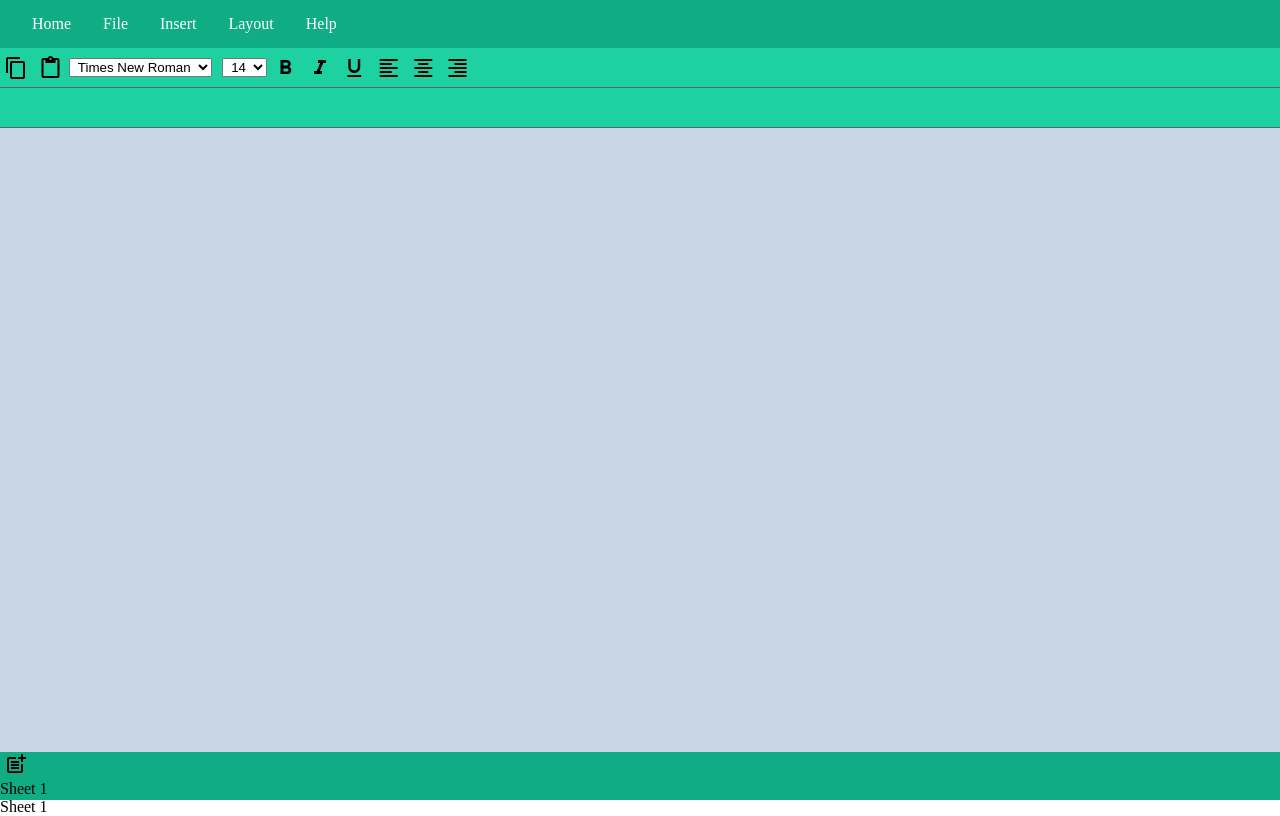
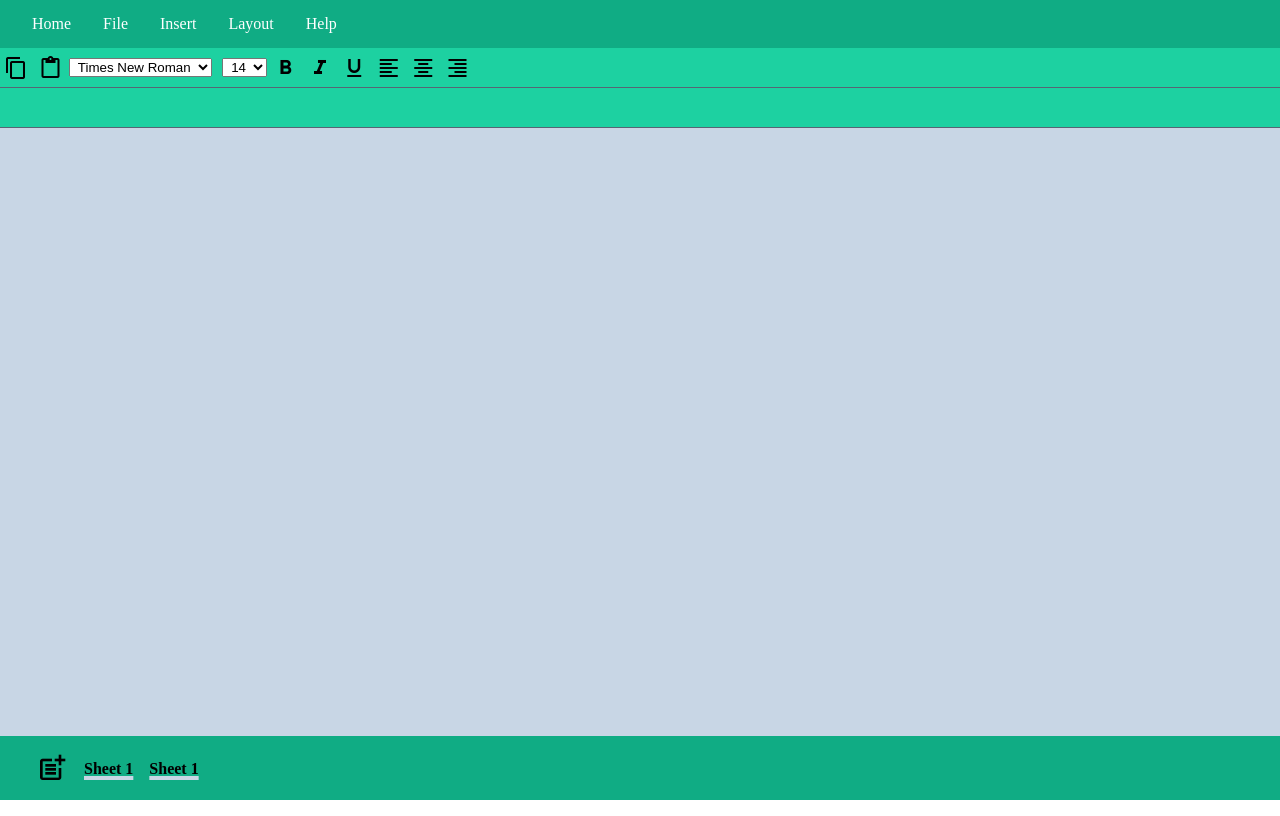
Before and after one commit to abhijith-07/spreadsheet-clone, a plain HTML site: page index.html in a window 1280 px wide. Drawn offline with Linux system fonts and the light colour scheme.

Commit message:
style: added sheet style

```diff
--- a/style.css
+++ b/style.css
@@ -76,13 +76,44 @@ ul.page-action li:hover {
 /* GRID CONTAINER */
 
 .grid-cont {
-    height: calc(100vh - (3rem + 3rem + 2.5rem + 2.5rem));
+    height: calc(100vh - (3rem + 4rem + 2.5rem + 2.5rem));
     background-color: var(--primary);
 }
 
 /* SHEET CONTAINER */
 
 .sheet-cont {
-    height: 3rem;
+    height: 4rem;
     background-color: var(--darkgreen);
+    display: flex;
+    align-items: center;
+    padding: 0 2rem;
 }
+
+.sheet-cont > * {
+    display: inline-block;
+    padding-right: 1rem;
+}
+
+.sheet-add-icon {
+    font-size: 2rem;
+    cursor: pointer;
+}
+
+.sheets-folder-container {
+    display: flex;
+    height: 1.25rem;
+    align-items: end;
+    font-weight: 600;
+}
+
+.sheet-folder {
+    padding-right: 1rem;
+    text-decoration: underline 0.25rem var(--primary);
+    cursor: pointer;
+}
+
+.sheet-folder:hover {
+    color: var(--white);
+    text-decoration-color: var(--green);
+}
```
